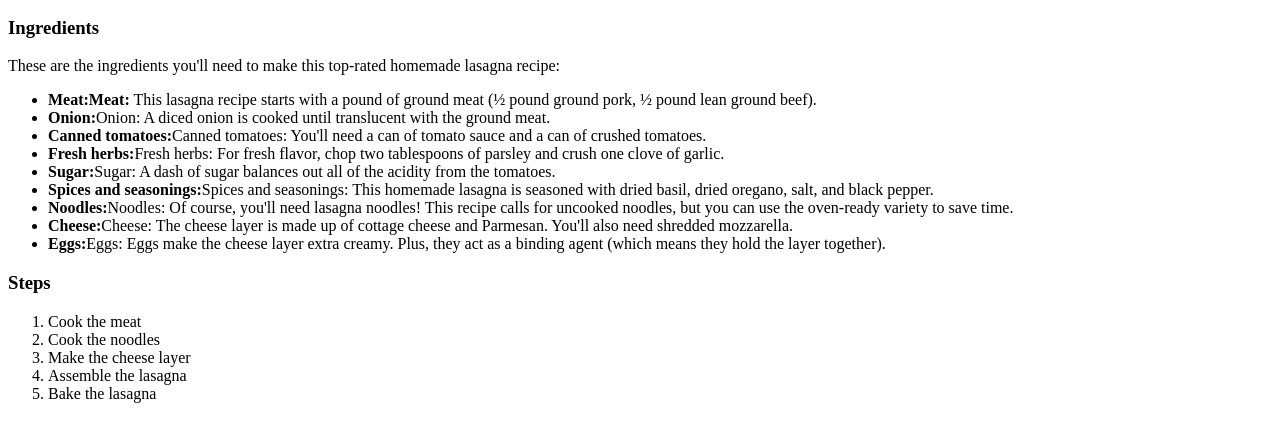
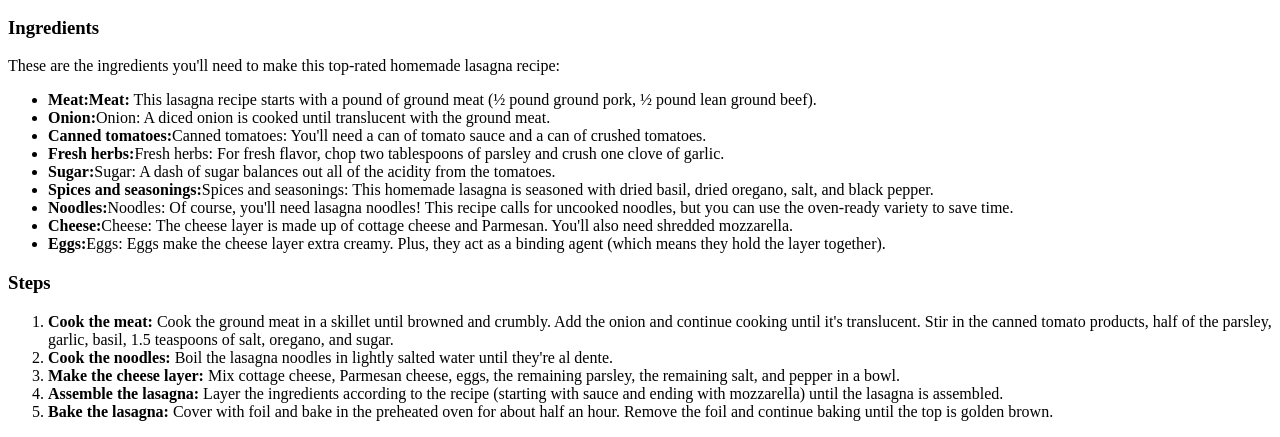
Before and after one commit to replakcan/odin-recipes, a plain HTML site: page recipes/lasagna.html in a window 1280 px wide. Shown: the part 434-871 px from the top of the page. Drawn offline with Linux system fonts and the light colour scheme.

Commit message:
Update ol
updates the ordered list with longer partly
strong texts

```diff
--- a/recipes/lasagna.html
+++ b/recipes/lasagna.html
@@ -24,11 +24,11 @@
         </ul>
         <h3>Steps</h3>
         <ol>
-            <li>Cook the meat</li>
-            <li>Cook the noodles</li>
-            <li>Make the cheese layer</li>
-            <li>Assemble the lasagna</li>
-            <li>Bake the lasagna</li>
+            <li><strong>Cook the meat:</strong> Cook the ground meat in a skillet until browned and crumbly. Add the onion and continue cooking until it's translucent. Stir in the canned tomato products, half of the parsley, garlic, basil, 1.5 teaspoons of salt, oregano, and sugar.</li>
+            <li><strong>Cook the noodles:</strong> Boil the lasagna noodles in lightly salted water until they're al dente.</li>
+            <li><strong>Make the cheese layer:</strong> Mix cottage cheese, Parmesan cheese, eggs, the remaining parsley, the remaining salt, and pepper in a bowl.</li>
+            <li><strong>Assemble the lasagna:</strong> Layer the ingredients according to the recipe (starting with sauce and ending with mozzarella) until the lasagna is assembled.</li>
+            <li><strong>Bake the lasagna:</strong> Cover with foil and bake in the preheated oven for about half an hour. Remove the foil and continue baking until the top is golden brown.</li>
         </ol>
     </body>
 </html>
```
